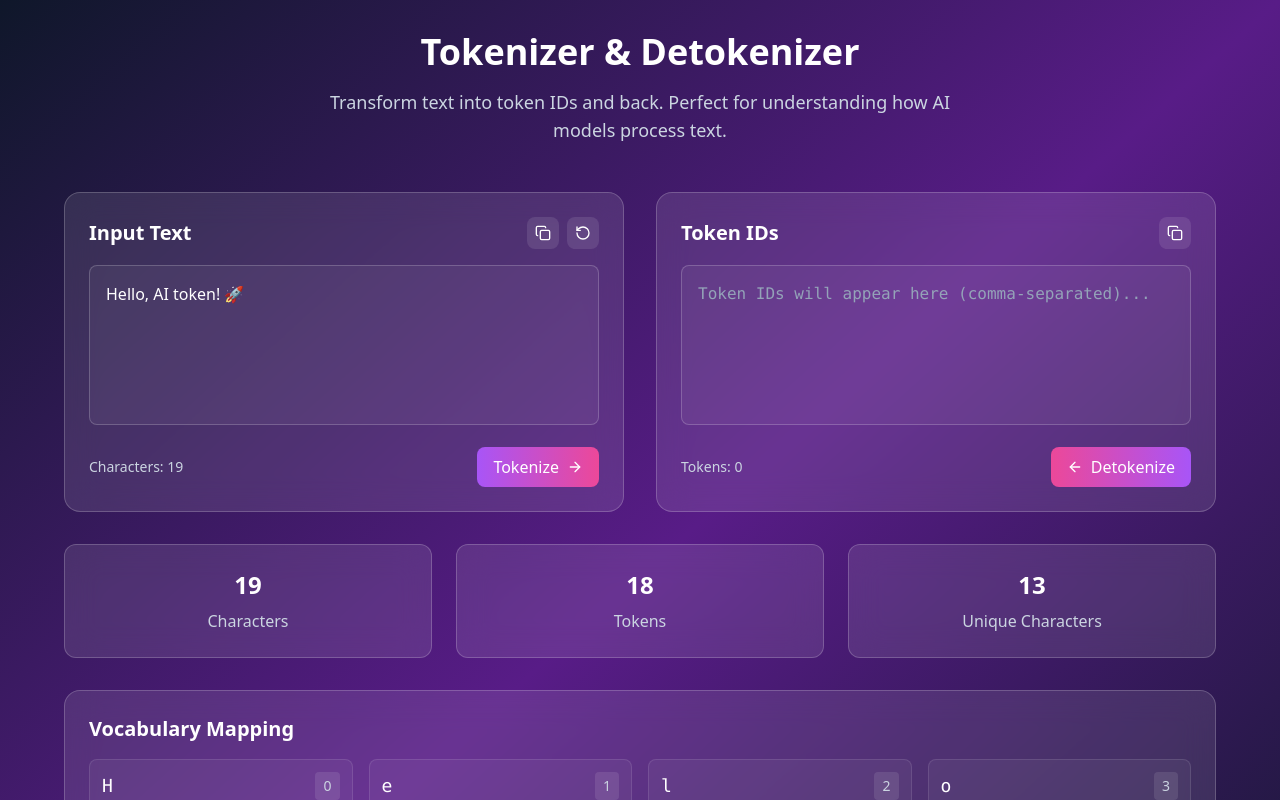
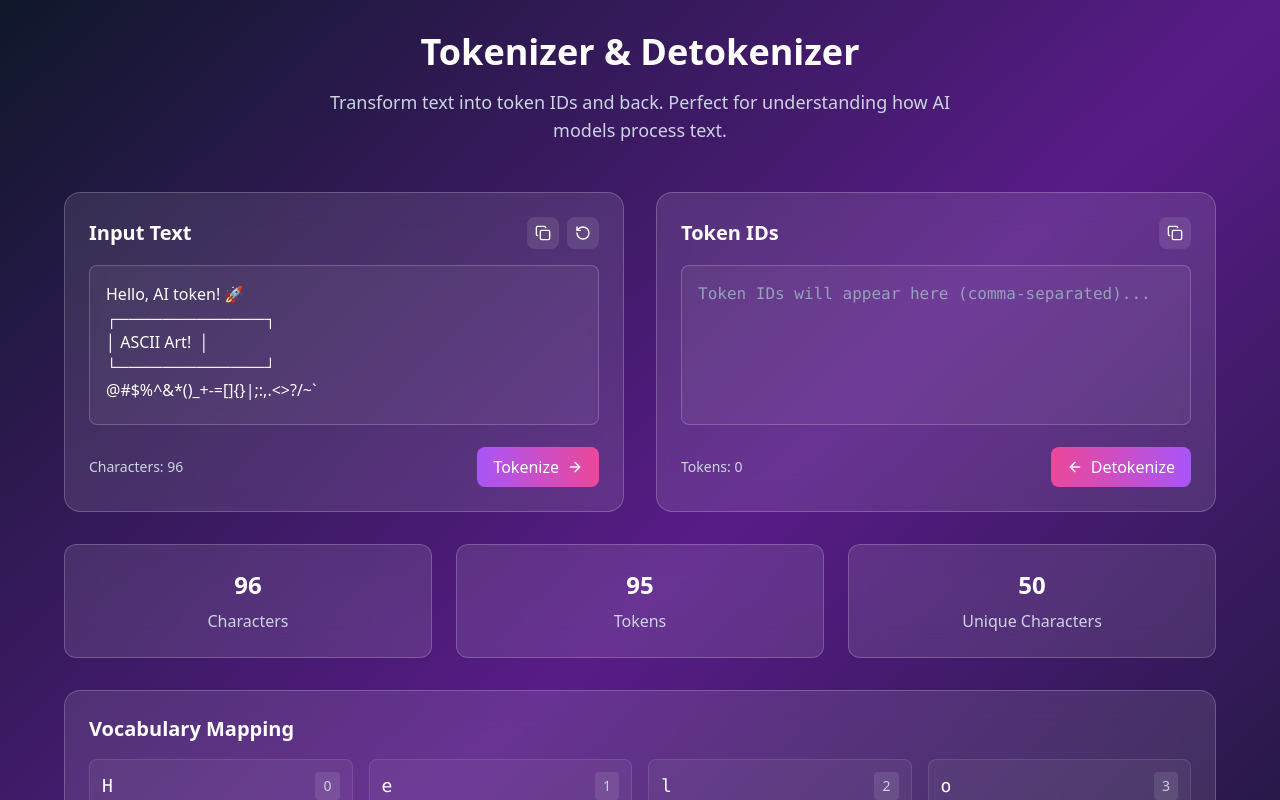
Before and after one commit to gitdeepaks/tokenizer-detokenizer-in-react, a React (Vite) app: page / in a window 1280 px wide. Shown: the top 800 px of the page. Built offline with nearby package versions, Linux system fonts and the light colour scheme.

Commit message:
Add ASCII characters to default text

```diff
--- a/src/App.tsx
+++ b/src/App.tsx
@@ -8,7 +8,7 @@ interface TokenizerResult {
 }
 
 function App() {
-  const [inputText, setInputText] = useState('Hello, AI token! 🚀');
+  const [inputText, setInputText] = useState('Hello, AI token! 🚀\n┌─────────────┐\n│ ASCII Art!  │\n└─────────────┘\n@#$%^&*()_+-=[]{}|;:,.<>?/~`');
   const [tokenIds, setTokenIds] = useState('');
 
   // Create vocabulary and tokenize text
@@ -51,7 +51,7 @@ function App() {
   };
 
   const resetAll = () => {
-    setInputText('Hello, AI token! 🚀');
+    setInputText('Hello, AI token! 🚀\n┌─────────────┐\n│ ASCII Art!  │\n└─────────────┘\n@#$%^&*()_+-=[]{}|;:,.<>?/~`');
     setTokenIds('');
   };
 
```
